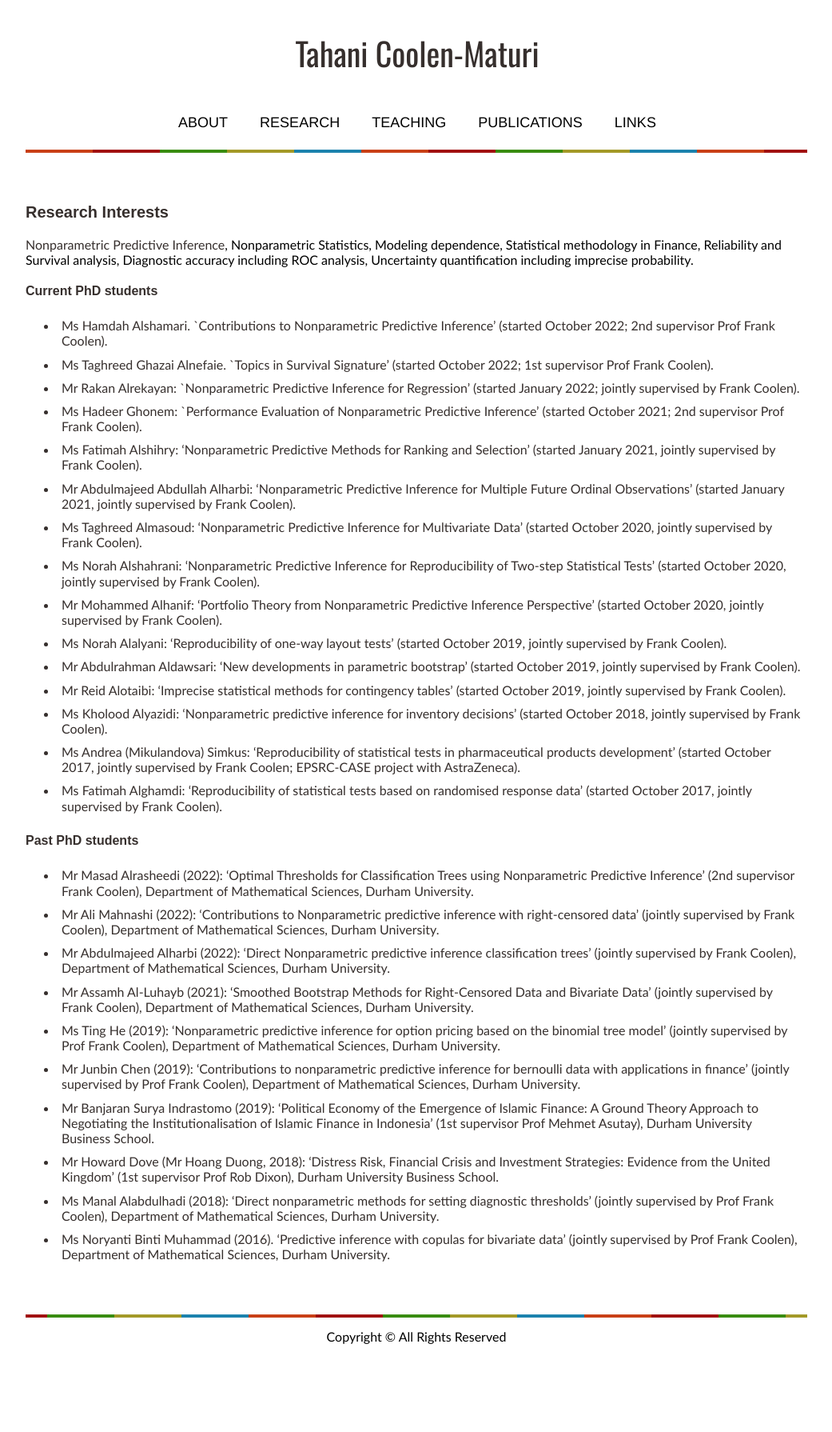
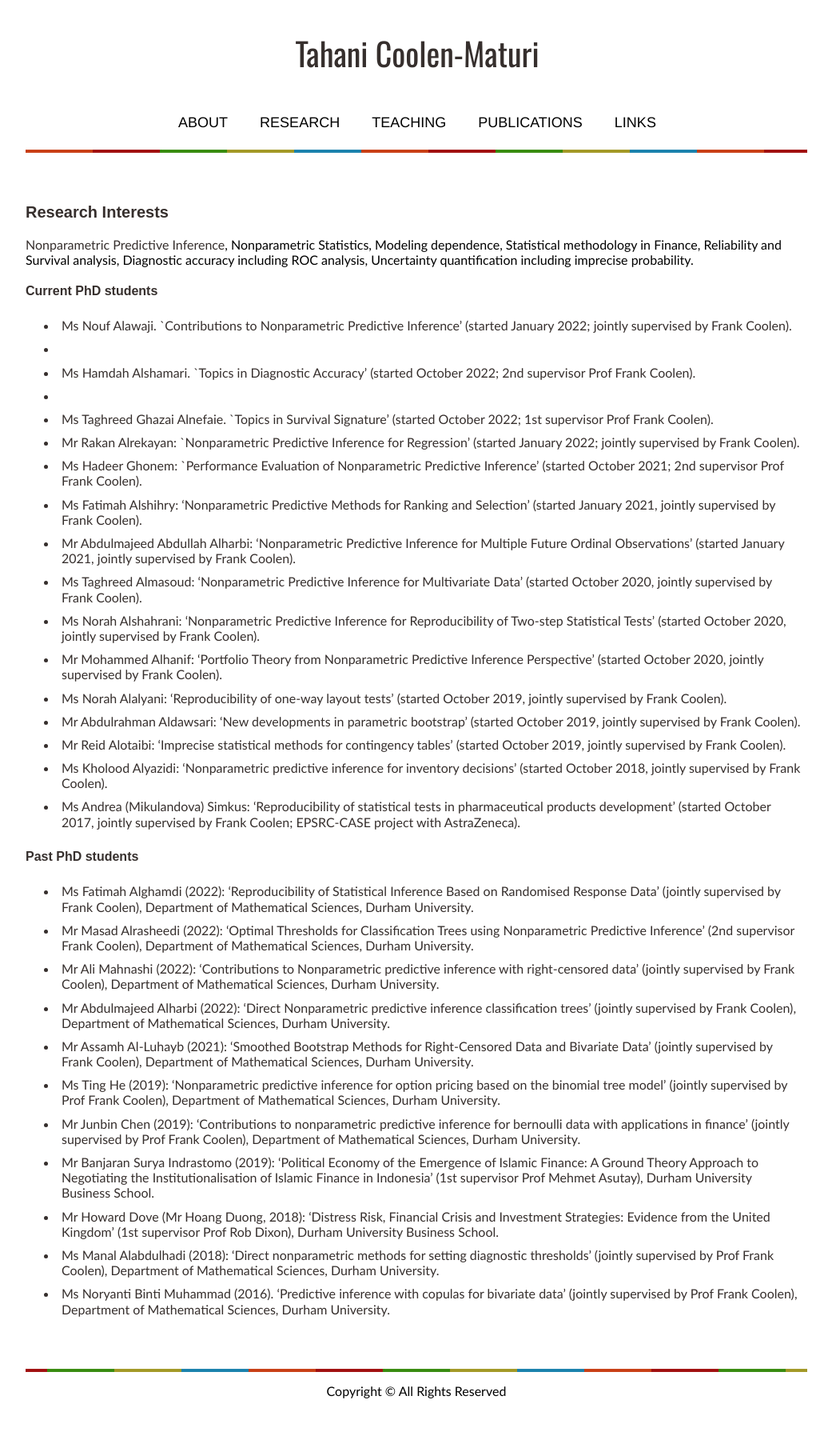
Before and after one commit to tmaturi/tahanimaturi, a Jekyll site: the page built from research.md, in a window 1280 px wide. Shown: the whole page at 80% size, without its empty margins (119-1160 px from the left). Built offline with Jekyll 4.4.1, drawn with Linux system fonts in a browser that asks for light colours; our own code applies the rules of GitHub Pages for plain Markdown files; before the commit the page ends 1722 px from its top, so only the background shows below that.

Commit message:
Update research.md

```diff
--- a/research.md
+++ b/research.md
@@ -11,7 +11,11 @@ title: Research
 
 ### Current PhD students
 <br>
-- Ms Hamdah Alshamari. `Contributions to Nonparametric Predictive Inference'  (started October 2022; 2nd supervisor Prof Frank Coolen).
+
+- Ms Nouf Alawaji. `Contributions to Nonparametric Predictive Inference'  (started January 2022; jointly supervised by Frank Coolen).
+-
+- Ms Hamdah Alshamari. `Topics in Diagnostic Accuracy'  (started October 2022; 2nd supervisor Prof Frank Coolen).
+-
 - Ms Taghreed Ghazai Alnefaie. `Topics in Survival Signature'  (started October 2022; 1st supervisor Prof Frank Coolen).
 
 
@@ -42,7 +46,6 @@ title: Research
 
 - Ms Andrea (Mikulandova) Simkus: 'Reproducibility of statistical tests in pharmaceutical products development' (started October 2017, jointly supervised by Frank Coolen; EPSRC-CASE project with AstraZeneca).
 
-- Ms Fatimah Alghamdi: 'Reproducibility of statistical tests based on randomised response data' (started October 2017, jointly supervised by Frank Coolen).
 
 
 
@@ -52,6 +55,9 @@ title: Research
 
 ### Past PhD students
 <br>
+
+- Ms Fatimah Alghamdi (2022): 'Reproducibility of Statistical Inference Based on Randomised Response Data' (jointly supervised by Frank Coolen),  Department of Mathematical Sciences, Durham University.
+
 - Mr Masad Alrasheedi (2022): 'Optimal Thresholds for Classification Trees using Nonparametric Predictive Inference' (2nd supervisor Frank Coolen),   Department of Mathematical Sciences, Durham University.
 
 - Mr Ali Mahnashi (2022): 'Contributions to Nonparametric predictive inference with right-censored data' (jointly supervised by Frank Coolen),  Department of Mathematical Sciences, Durham University.
```
